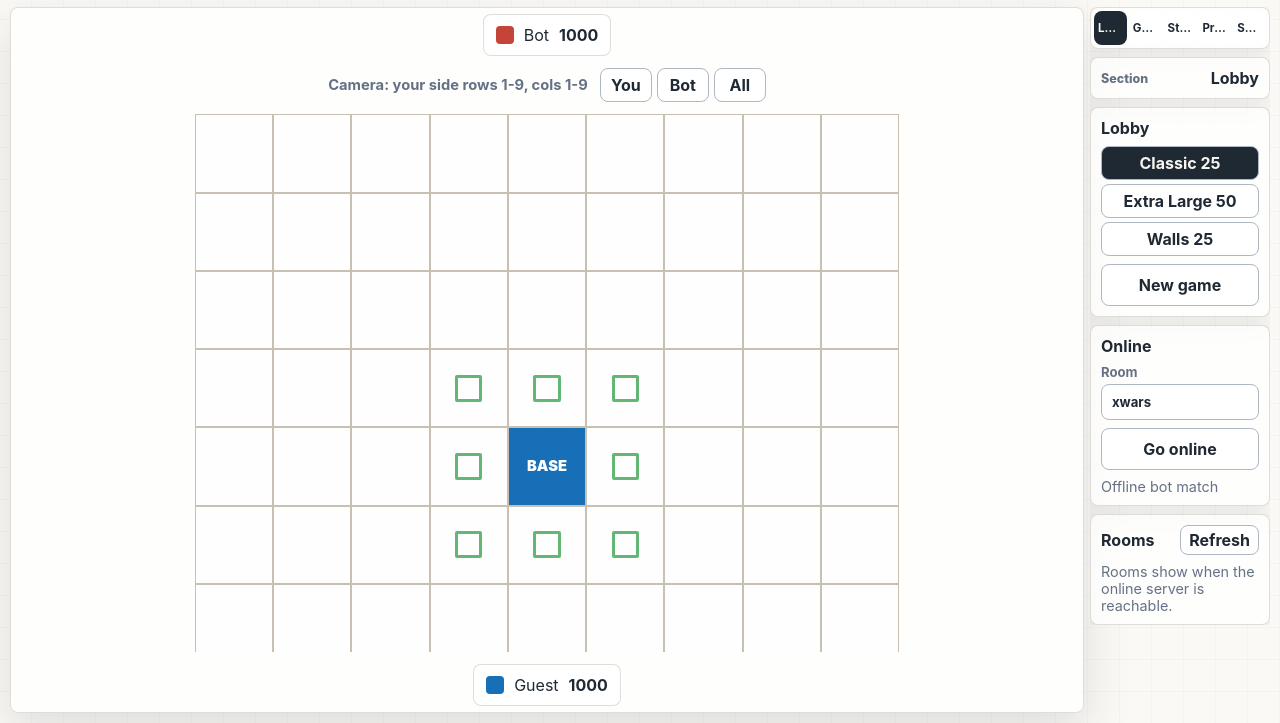
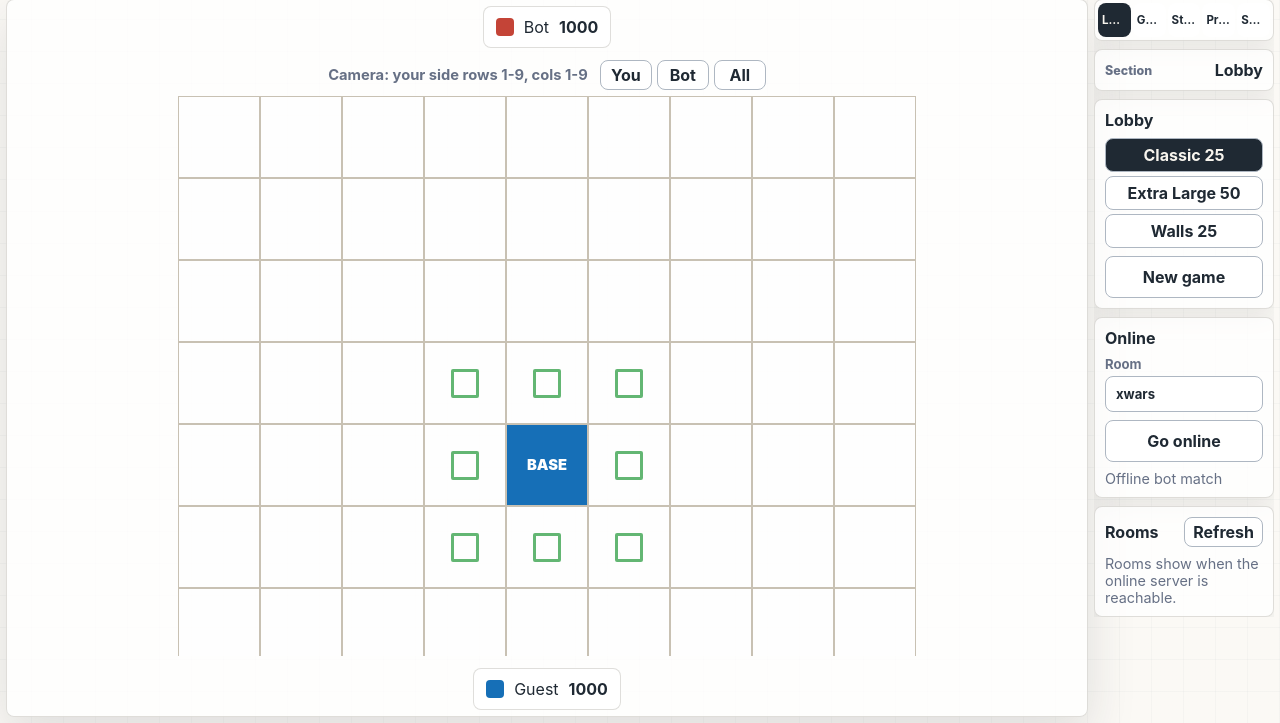
Before and after one commit to davidip1243-boop/xwars-io, a website: page index.html in a window 1280 px wide. Shown: the part 77-800 px from the top of the page. Drawn offline with Linux system fonts and the light colour scheme; no server answers.

Commit message:
Fix board camera bottom scroll

```diff
--- a/game.js
+++ b/game.js
@@ -1337,8 +1337,8 @@ function findBase(owner) {
 function render() {
   const legal = new Set(legalMoves(current).map(({ row, col }) => key(row, col)));
   const renderSize = cameraRenderSize();
-  const startRow = Math.min(Math.floor(cameraRowExact), size - renderSize);
-  const startCol = Math.min(Math.floor(cameraColExact), size - renderSize);
+  const startRow = clamp(Math.floor(cameraRowExact), 0, size - renderSize);
+  const startCol = clamp(Math.floor(cameraColExact), 0, size - renderSize);
   const offsetRow = cameraRowExact - startRow;
   const offsetCol = cameraColExact - startCol;
   boardEl.innerHTML = "";
@@ -1569,7 +1569,7 @@ function updateCameraLabel() {
 }
 
 function cameraRenderSize() {
-  return Math.min(size, cameraSize + 1);
+  return Math.min(size, cameraSize);
 }
 
 function clampCameraSize(value) {
--- a/styles.css
+++ b/styles.css
@@ -83,11 +83,11 @@ button:hover {
 
 .shell {
   display: grid;
-  gap: 10px;
+  gap: 6px;
   grid-template-rows: auto minmax(0, 1fr);
   height: 100vh;
   margin: 0;
-  padding: 10px;
+  padding: 6px;
   width: 100vw;
 }
 
@@ -183,7 +183,7 @@ h1 {
   display: flex;
   gap: 12px;
   justify-content: space-between;
-  margin: 0 auto 12px;
+  margin: 0 auto 6px;
   min-width: 0;
 }
 
@@ -201,7 +201,7 @@ h1 {
 }
 
 .camera-btn {
-  min-height: 34px;
+  min-height: 30px;
   min-width: 38px;
   padding: 0 8px;
 }
@@ -221,7 +221,7 @@ h1 {
   min-height: 0;
   overflow: hidden;
   height: auto;
-  width: min(100%, calc(100vh - 96px));
+  width: min(100%, calc(100vh - 62px));
 }
 
 .board {
```
